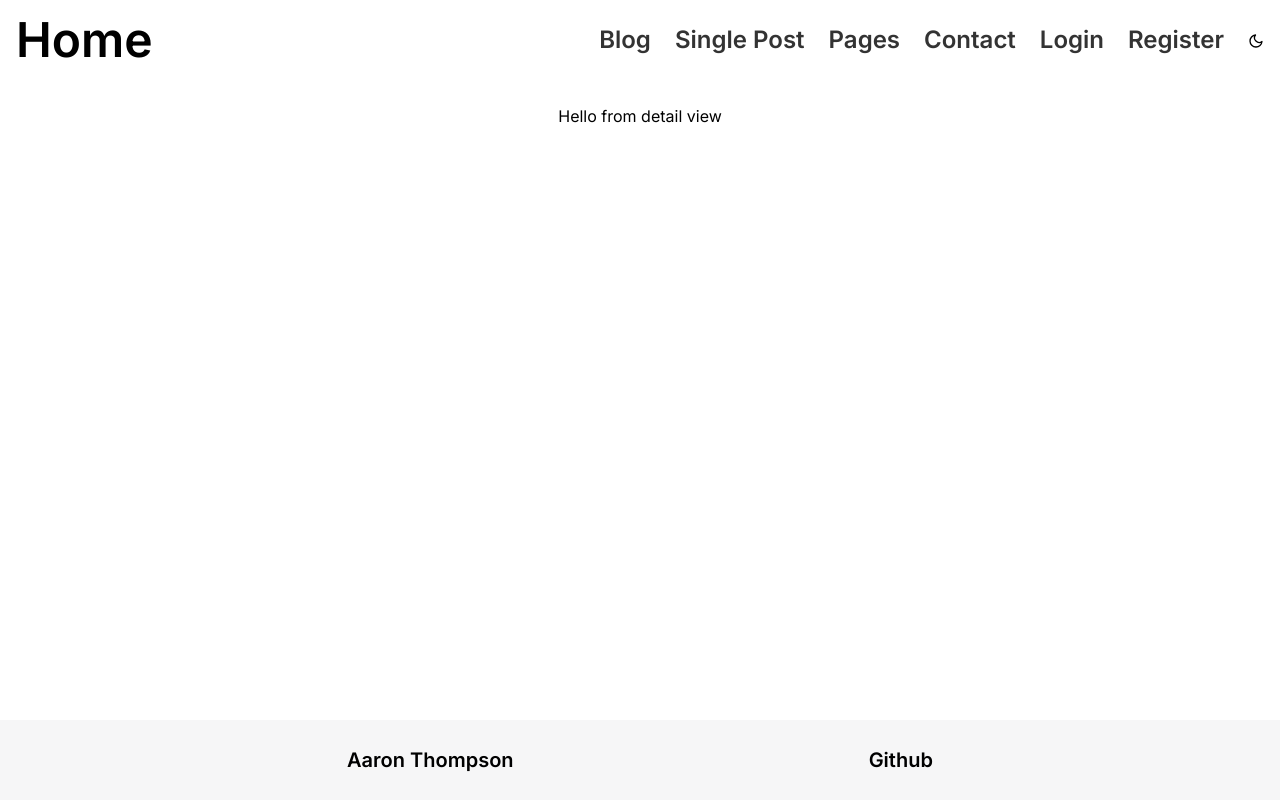
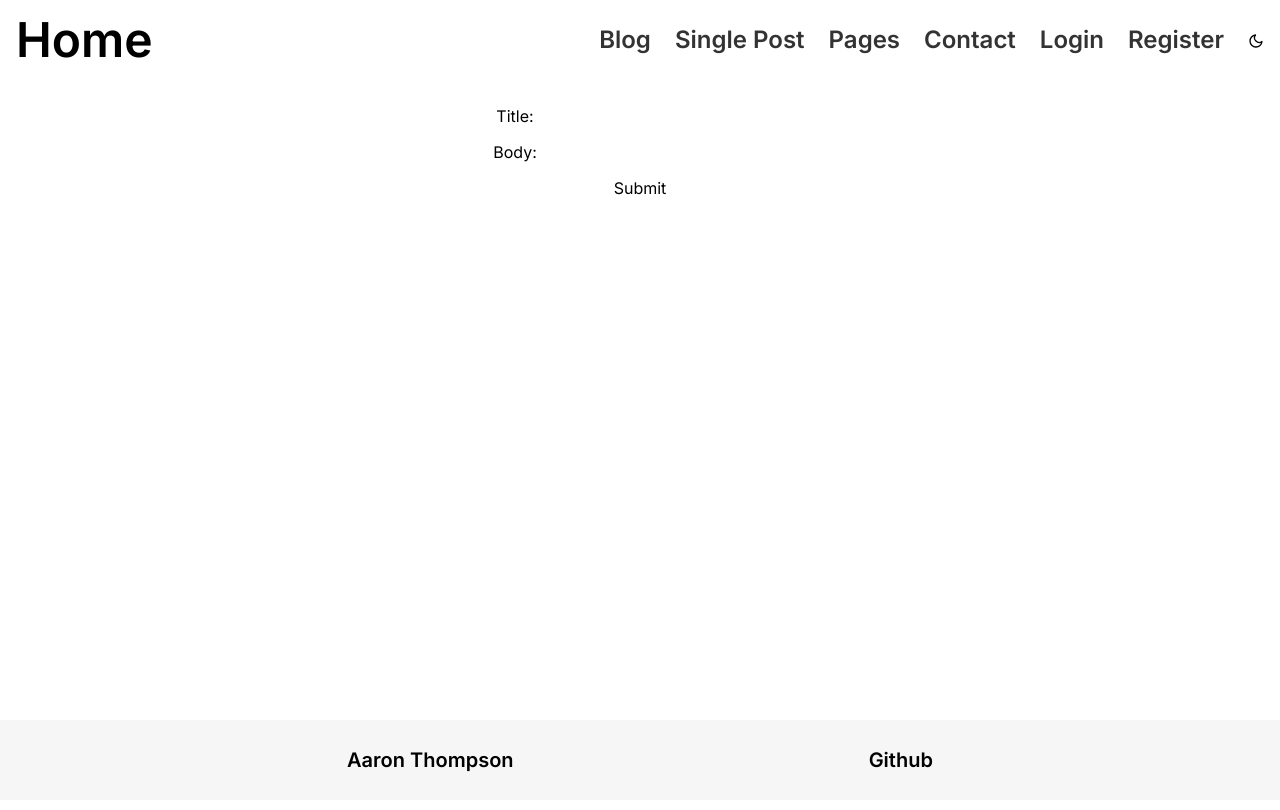
Before and after one commit to Endeyr/nextjs-blog-app, a Next.js app: page /blog/create in a window 1280 px wide. Shown: the top 810 px of the page. Built offline with nearby package versions, Linux system fonts and the light colour scheme; no server answers.

Commit message:
Add blog create form

```diff
--- a/app/api/posts/route.ts
+++ b/app/api/posts/route.ts
@@ -13,6 +13,6 @@ export const GET = async () => {
 		],
 	})
 }
-// export const POST = async () => {
-// 	return NextResponse.json({ hello: 'World' })
-// }
+export const POST = async () => {
+	return NextResponse.json({ hello: 'World' })
+}
--- /dev/null
+++ b/app/blog/create/page.tsx
@@ -0,0 +1,50 @@
+'use client'
+
+import { useState } from 'react'
+
+const BlogsCreateForm = () => {
+	const [results, setResults] = useState<string | null>(null)
+	const handleForm = async (e: React.FormEvent<HTMLFormElement>) => {
+		e.preventDefault()
+		// create an object with the form values
+		const formData = new FormData(e.currentTarget)
+		const data = Object.fromEntries(formData)
+		// JSON object
+		const JSONData = JSON.stringify(data)
+		// Send data to backend
+		// update endpoint
+		const endpoint = '/api/posts/'
+		// update header
+		const options = {
+			method: 'POST',
+			headers: {
+				'Content-Type': 'application/json',
+			},
+			body: JSONData,
+		}
+		const res = await fetch(endpoint, options)
+		const result = await res.json()
+		setResults(result)
+	}
+	return (
+		<article className="flex flex-col gap-4">
+			<form
+				onSubmit={handleForm}
+				className="flex flex-col gap-2 justify-center items-center"
+			>
+				<div className="flex gap-2">
+					<label htmlFor="title">Title: </label>
+					<input name="title" type="text" className="rounded-xl px-1 py-0.5" />
+				</div>
+				<div className="flex gap-2">
+					<label htmlFor="body">Body: </label>
+					<input name="body" type="text" className="rounded-xl px-1 py-0.5" />
+				</div>
+				<button type="submit">Submit</button>
+			</form>
+			<div>{results && JSON.stringify(results)}</div>
+		</article>
+	)
+}
+
+export default BlogsCreateForm
--- a/app/blog/page.tsx
+++ b/app/blog/page.tsx
@@ -1,5 +1,6 @@
 import { getDomain } from '../lib/getDomain'
 import BlogCard from './card'
+import BlogsCreateForm from './create/page'
 // fetch caching options
 // stores data in memory, default is force-cache; good for when you look something up once on being build
 // no-store: trigger on render
@@ -34,6 +35,7 @@ const Blogs = async () => {
 	const items = data && data.items ? [...data.items] : []
 	console.log(process.env.NEXT_PUBLIC_VERCEL_URL)
 	return (
+		<section className="flex flex-col gap-4">
 			<article className="flex flex-col gap-4">
 				<h1>Posts:</h1>
 				<ul>
@@ -43,6 +45,7 @@ const Blogs = async () => {
 						})}
 				</ul>
 			</article>
+		</section>
 	)
 }
 export default Blogs
```
Also changed, not shown: app/blog/card/index.tsx (renamed from app/blog/card.tsx). Lines whose indentation alone changed are shown as unchanged.
